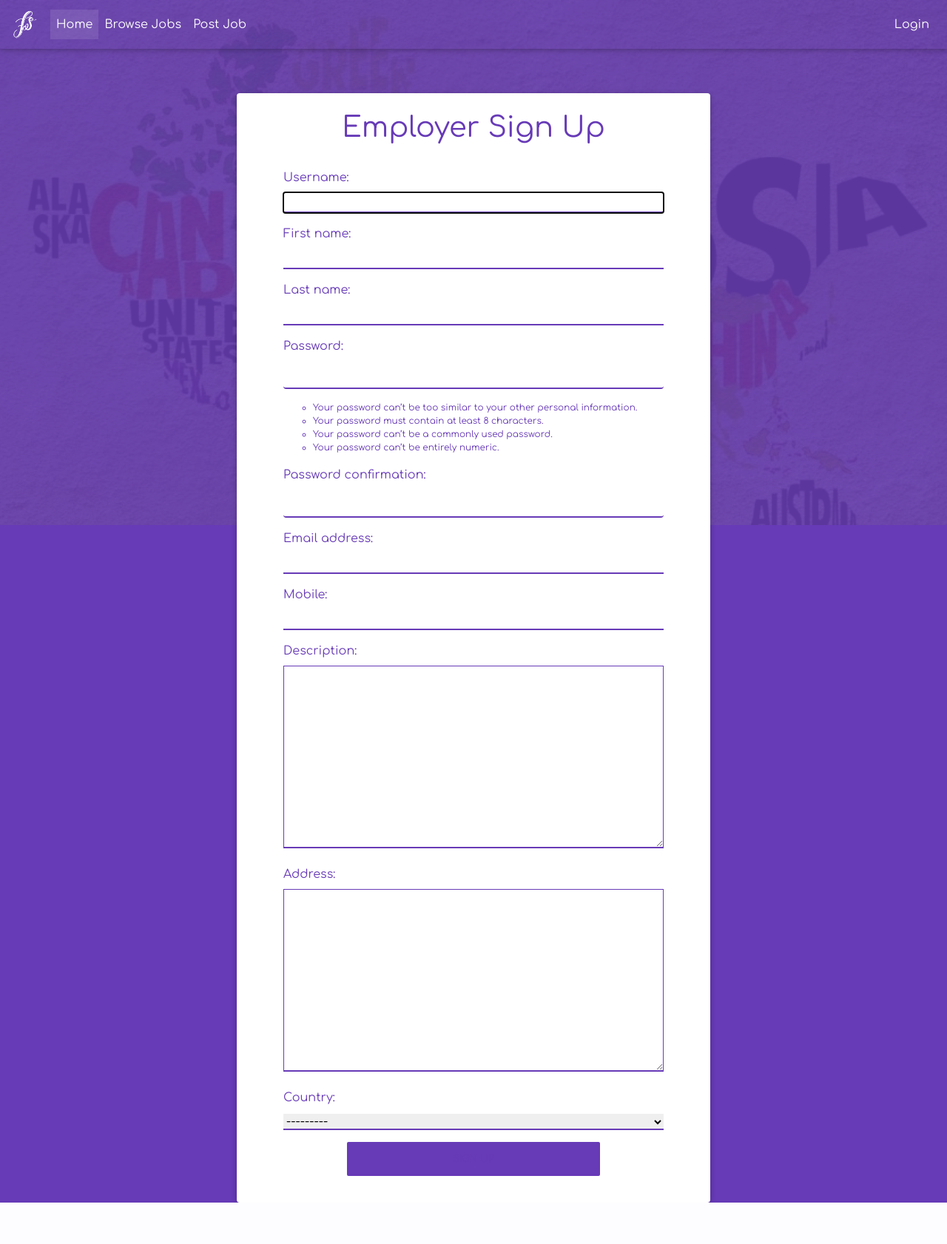
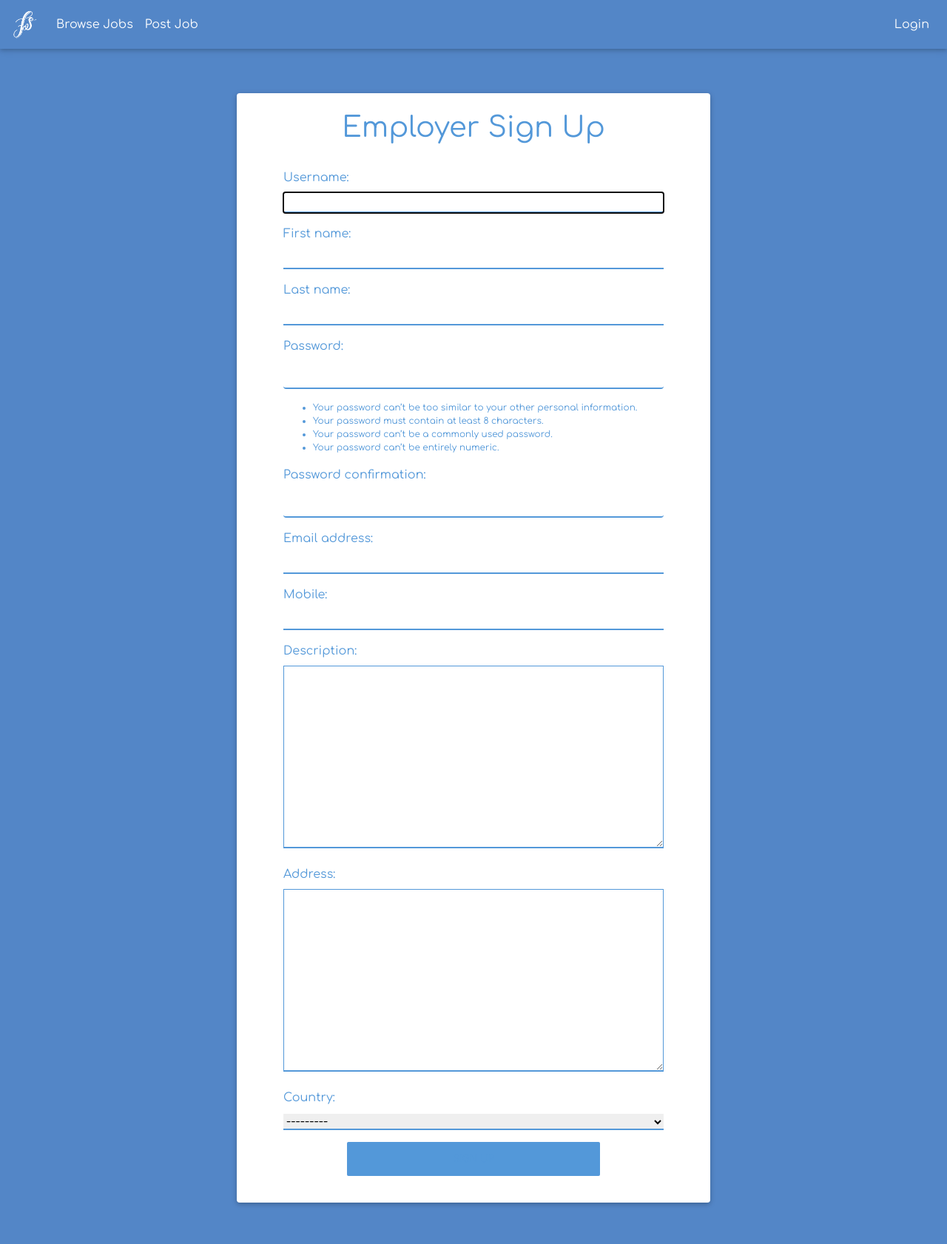
Before and after one commit to anshulahuja98/freelancing-solutions, a Django app: page /accounts/register/employer/ in a window 1280 px wide. Shown: the whole page at 74% size. Before the commit the page ends 1626 px from the top, so only its background shows below. Run offline with Django 3.2, Linux system fonts and the light colour scheme; some libraries are stand-ins or nearby versions.

Commit message:
Optimize base.html and change UI
Optimized template 'main/base.html' by shifting 'style' tags, stylesheet references and script refernces at the end of 'body' tag. Changed UI by changing website color scheme.

```diff
--- a/src/templates/main/base.html
+++ b/src/templates/main/base.html
@@ -15,19 +15,87 @@
     {% endblock %}
 
     <title>{% block title %}Freelancing Solutions{% endblock %}</title>
+</head>
+<body class="text-white" style="background-color: var(--main-bg-color)">
+<header>
+    <nav class="mb-1 navbar navbar-expand-lg navbar-dark lighten-1" style="color: var(--main-bg-color)">
+        <a class="navbar-brand" href="/">
+            <img src="{% static 'assets/freelancing_logo.png' %}" style="height: 5vh;">
+        </a>
+        <button class="navbar-toggler" type="button" data-toggle="collapse" data-target="#navbarSupportedContent-555"
+                aria-controls="navbarSupportedContent-555" aria-expanded="false" aria-label="Toggle navigation">
+            <span class="navbar-toggler-icon"></span>
+        </button>
+        <div class="collapse navbar-collapse" id="navbarSupportedContent-555">
+            <ul class="navbar-nav mr-auto">
+                <li class="nav-item">
+                    <a class="nav-link" href="/jobs/">Browse Jobs</a>
+                </li>
+                <li class="nav-item">
+                    <a class="nav-link" href="#">Post Job</a>
+                </li>
+            </ul>
 
             <ul class="navbar-nav ml-auto">
+                {% if user.is_authenticated %}
+
+                    <li class="nav-item">
+                        <a class="nav-link" href="{% url 'accounts:logout' %}">Logout</a>
+                    </li>
+                    <li class="nav-item avatar">
+                        <a class="nav-link p-0" href="#">
+                            <img src="https://mdbootstrap.com/img/Photos/Avatars/avatar-5.jpg"
+                                 class="rounded-circle z-depth-0" alt="avatar image" height="35">
+                        </a>
+                    </li>
+                {% else %}
+                    <li class="nav-item">
+                        <a class="nav-link" href="{% url 'accounts:login' %}">Login</a>
+                    </li>
+                {% endif %}
+
+
+            </ul>
+        </div>
+    </nav>
+</header>
+
+<main class="py-2" style="height:max-content; min-height: 79vh">
+    {% block main %}
+    {% endblock %}
+</main>
+
+{% block footer %}
+    <footer class="footer text-center" style="height: 10vh; margin-right: 0vw;">
+        <div class="container" style="height: 10vh; margin-right: 0vw;">
+            <div class="row float-right">
+                {% include "main/mixins/social_links_mixin.html" %}
+            </div>
+        </div>
+    </footer>
+{% endblock %}
+
+
 <link rel="stylesheet" href="https://use.fontawesome.com/releases/v5.7.0/css/all.css">
 <link href="https://cdnjs.cloudflare.com/ajax/libs/twitter-bootstrap/4.2.1/css/bootstrap.min.css" rel="stylesheet">
 <link href="https://cdnjs.cloudflare.com/ajax/libs/mdbootstrap/4.7.3/css/mdb.min.css" rel="stylesheet">
-
 <link href="https://fonts.googleapis.com/css?family=Comfortaa" rel="stylesheet">
 
 <style>
     :root {
-            --main-bg-color: #673AB7;
-            --btn-bg-color: #520880;
-            --btn-bg-hover-color: #380558;
+        --main-bg-color: #5398D9;
+        --btn-bg-color: #14325C;
+        --btn-bg-hover-color: #D96B0C;
+    }
+
+    ::-webkit-scrollbar {
+        width: 1%;
+        background: var(--btn-bg-color);
+    }
+
+    ::-webkit-scrollbar-thumb {
+        background: var(--main-bg-color);
+        border-left: 3px var(--btn-bg-color) solid;
     }
 
     .button-fs .fa.fa-sm {
@@ -102,7 +170,6 @@
     }
 
     body::before {
-            background: url("{% static 'assets/world.jpeg' %}");
         background-size: cover;
         content: "";
         display: block;
@@ -163,72 +230,6 @@
         font-size: 0.75rem;
     }
 </style>
-</head>
-<body class="text-white" style="background-color: var(--main-bg-color)">
-
-<header>
-    <nav class="mb-1 navbar navbar-expand-lg navbar-dark lighten-1" style="color: var(--main-bg-color)">
-        <a class="navbar-brand" href="/">
-            <img src="{% static 'assets/freelancing_logo.png' %}" style="height: 5vh;">
-        </a>
-        <button class="navbar-toggler" type="button" data-toggle="collapse" data-target="#navbarSupportedContent-555"
-                aria-controls="navbarSupportedContent-555" aria-expanded="false" aria-label="Toggle navigation">
-            <span class="navbar-toggler-icon"></span>
-        </button>
-        <div class="collapse navbar-collapse" id="navbarSupportedContent-555">
-            <ul class="navbar-nav mr-auto">
-                <li class="nav-item active">
-                    <a class="nav-link" href="/">Home
-                        <span class="sr-only">(current)</span>
-                    </a>
-                </li>
-                <li class="nav-item">
-                    <a class="nav-link" href="#">Browse Jobs</a>
-                </li>
-                <li class="nav-item">
-                    <a class="nav-link" href="#">Post Job</a>
-                </li>
-            </ul>
-
-            <ul class="navbar-nav ml-auto">
-                {% if user.is_authenticated %}
-
-                <li class="nav-item">
-                    <a class="nav-link" href="{% url 'accounts:logout' %}">Logout</a>
-                </li>
-                <li class="nav-item avatar">
-                    <a class="nav-link p-0" href="#">
-                        <img src="https://mdbootstrap.com/img/Photos/Avatars/avatar-5.jpg"
-                             class="rounded-circle z-depth-0" alt="avatar image" height="35">
-                    </a>
-                </li>
-                {% else %}
-                <li class="nav-item">
-                    <a class="nav-link" href="{% url 'accounts:login' %}">Login</a>
-                </li>
-                {% endif %}
-
-
-            </ul>
-        </div>
-    </nav>
-</header>
-
-<main class="py-2" style="height:80vh;">
-    {% block main %}
-    {% endblock %}
-</main>
-
-{% block footer %}
-<footer class="footer text-center" style="height: 10vh; margin-right: 0vw;">
-    <div class="container" style="height: 10vh; margin-right: 0vw;">
-        <div class="row float-right">
-            {% include "main/mixins/social_links_mixin.html" %}
-        </div>
-    </div>
-</footer>
-{% endblock %}
-
 
 <script type="text/javascript" src="https://cdnjs.cloudflare.com/ajax/libs/jquery/3.3.1/jquery.min.js"></script>
 <script type="text/javascript" src="https://cdnjs.cloudflare.com/ajax/libs/popper.js/1.14.4/umd/popper.min.js"></script>
```
Lines whose indentation alone changed are shown as unchanged.
